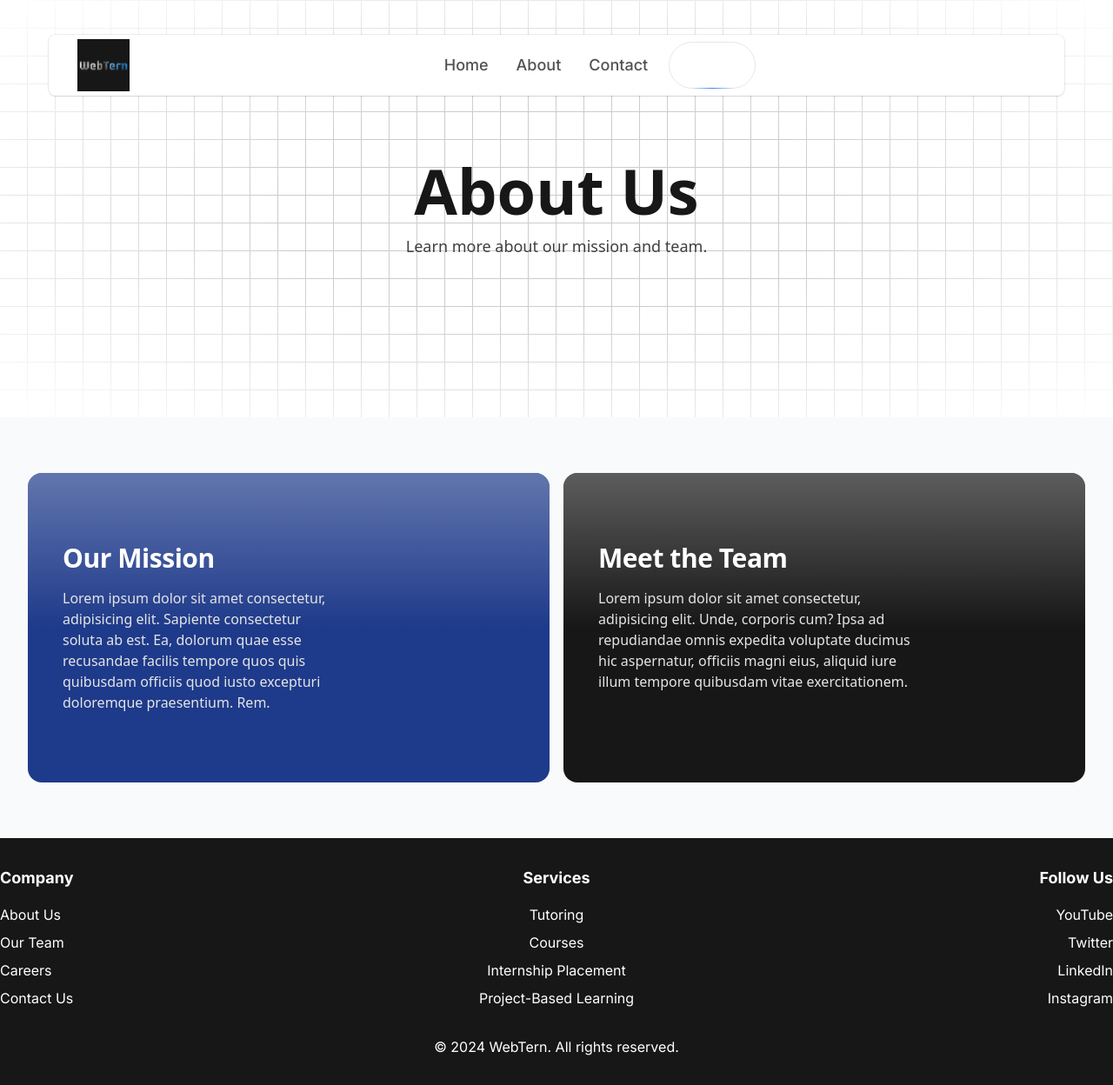
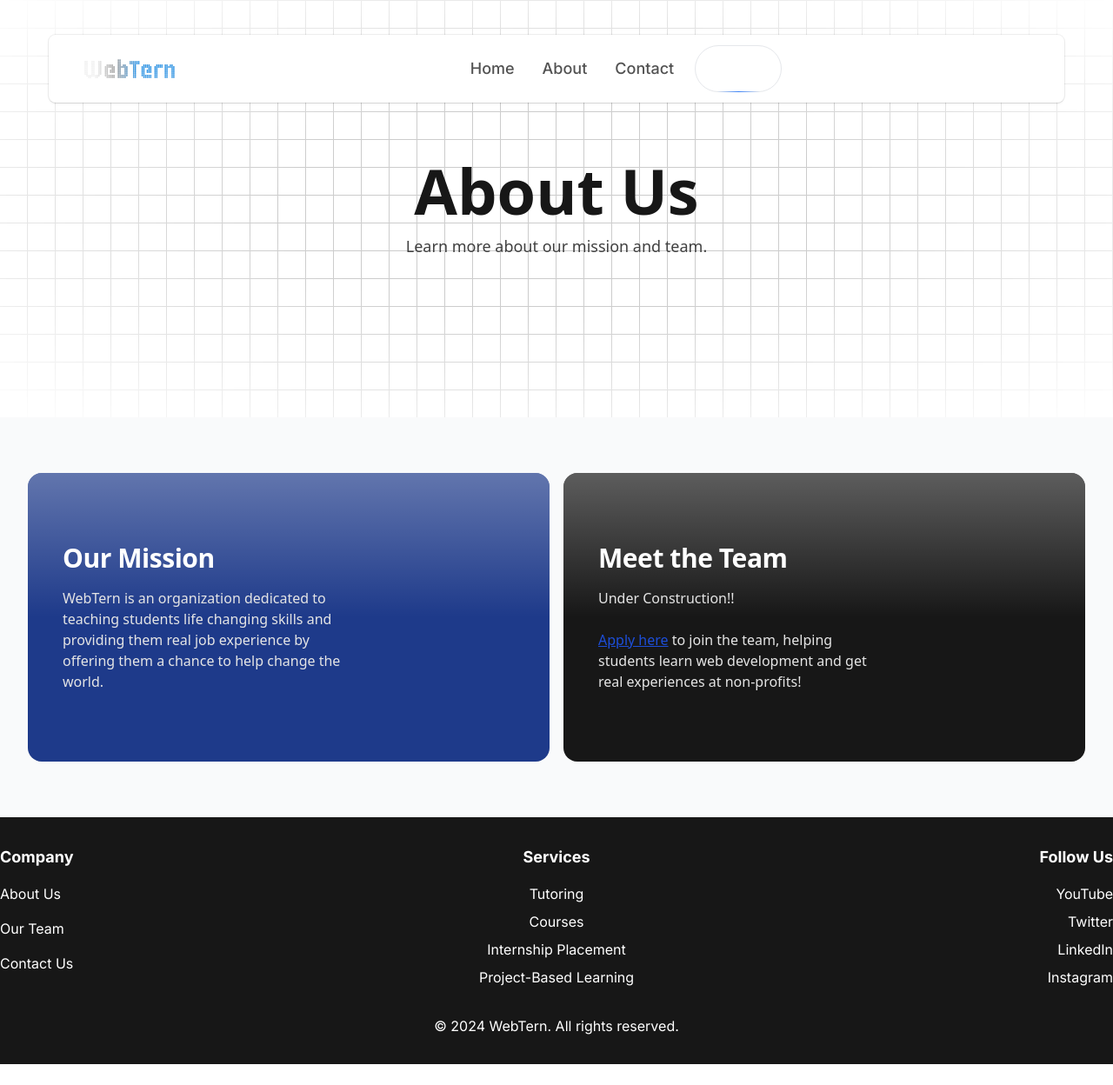
Before and after one commit to NimaySh/WebTern-Website, a Next.js app in the folder hsinternsorg/: page /about in a window 1280 px wide. Shown: the whole page at 87% size. After the commit the page ends 1224 px from the top, so only its background shows below. Built offline with nearby package versions, Linux system fonts and the light colour scheme.

Commit message:
Text and logo

```diff
--- a/hsinternsorg/app/about/page.tsx
+++ b/hsinternsorg/app/about/page.tsx
@@ -28,21 +28,26 @@ export default function About() {
         Our Mission
       </h2>
       <p className="mt-4 text-left text-base/6 text-neutral-200">
-        Lorem ipsum dolor sit amet consectetur, adipisicing elit. Sapiente consectetur soluta ab est. Ea, dolorum quae esse recusandae facilis tempore quos quis quibusdam officiis quod iusto excepturi doloremque praesentium. Rem.
+        WebTern is an organization dedicated to teaching students life changing skills and providing them real job experience by offering them a chance to help change the world.
       </p>
     </div>
   </WobbleCard>
 
   <WobbleCard containerClassName="col-span-1 bg-neutral-900 min-h-[300px]">
-    <div className="max-w-sm">
+  <div className="max-w-xs">
     <h2 className="text-left text-base md:text-xl lg:text-3xl font-semibold tracking-[-0.015em] text-white">
       Meet the Team
     </h2>
     <p className="mt-4 max-w-[26rem] text-left text-base/6 text-neutral-200">
-        Lorem ipsum dolor sit amet consectetur, adipisicing elit. Unde, corporis cum? Ipsa ad repudiandae omnis expedita voluptate ducimus hic aspernatur, officiis magni eius, aliquid iure illum tempore quibusdam vitae exercitationem.
+      Under Construction!! <br /><br />
+      <a href="/apply" className="text-blue-700 underline">
+        Apply here
+      </a>{""}
+       <s></s> to join the team, helping students learn web development and get real experiences at non-profits!
     </p>
   </div>
 </WobbleCard>
+
 </div>
 
       </div>
--- a/hsinternsorg/app/components/ui/floating-navbar.tsx
+++ b/hsinternsorg/app/components/ui/floating-navbar.tsx
@@ -54,9 +54,9 @@ export const FloatingNav = ({
           duration: 0.2,
         }}
         className={cn(
-          "flex fixed top-10 inset-x-0 mx-auto border border-transparent dark:border-white/[0.2] dark:bg-neutral-900 bg-white shadow-[0px_2px_3px_-1px_rgba(0,0,0,0.1),0px_1px_0px_0px_rgba(25,28,33,0.02),0px_0px_0px_1px_rgba(25,28,33,0.08)] z-[5000] py-1 items-center", // Reduced py-2 to py-1
-          "px-2 sm:px-4 lg:px-6 xl:px-8", // Reduced horizontal padding
-          "max-w-full mx-8 sm:mx-10 lg:mx-14 xl:mx-26", // Increased horizontal margins
+          "flex fixed top-10 inset-x-0 mx-auto border border-transparent dark:border-white/[0.2] dark:bg-neutral-900 bg-white shadow-[0px_2px_3px_-1px_rgba(0,0,0,0.1),0px_1px_0px_0px_rgba(25,28,33,0.02),0px_0px_0px_1px_rgba(25,28,33,0.08)] z-[5000] py-1 items-center",
+          "px-2 sm:px-4 lg:px-6 xl:px-8",
+          "max-w-full mx-8 sm:mx-10 lg:mx-14 xl:mx-26",
           "rounded-lg",
           className
         )}
@@ -66,8 +66,8 @@ export const FloatingNav = ({
           <Image
             src="/WebTern Logo.png"
             alt="WebTern Logo"
-            width={60} // Adjust width to fit the navbar height
-            height={12} // Adjust height to match the navbar height
+            width={120} // Adjusted width
+            height={40} // Adjusted height
             style={{ objectFit: 'contain' }} // Ensure the image fits within the given dimensions
           />
         </div>
--- a/hsinternsorg/app/layout.tsx
+++ b/hsinternsorg/app/layout.tsx
@@ -4,6 +4,7 @@ import "./globals.css";
 import { FloatingNav } from "@/app/components/ui/floating-navbar";
 import { IconHome, IconMessage, IconUser } from "@tabler/icons-react";
 import Head from "next/head"; // Import Head from next/head
+import Link from "next/link";
 
 // Define your navigation items here
 const navItems = [
@@ -59,10 +60,17 @@ export default function RootLayout({
             <div className="text-center md:text-left">
               <h5 className="text-lg font-bold mb-4">Company</h5>
               <ul className="space-y-2">
-                <li>About Us</li>
-                <li>Our Team</li>
-                <li>Careers</li>
-                <li>Contact Us</li>
+              <ul className="space-y-4">
+              <li>
+                <Link href="/about">About Us</Link>
+              </li>
+              <li>
+                <Link href="/about">Our Team</Link>
+              </li>
+              <li>
+                <Link href="/contact">Contact Us</Link>
+              </li>
+              </ul>
               </ul>
             </div>
 
```
Also changed, not shown: hsinternsorg/app/globals.css (line endings or trailing spaces), hsinternsorg/public/WebTern Logo.png. Lines whose indentation alone changed are shown as unchanged.
